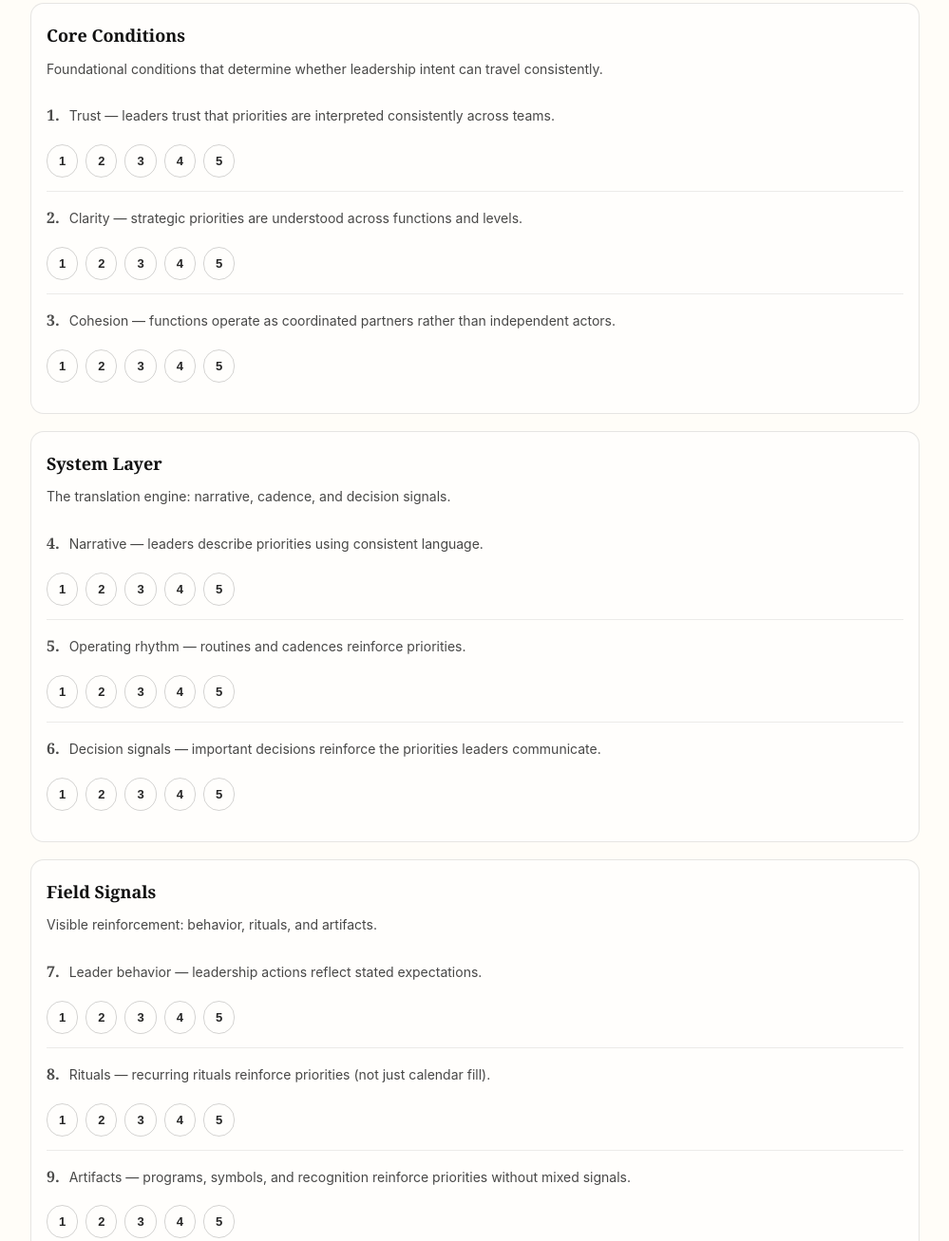
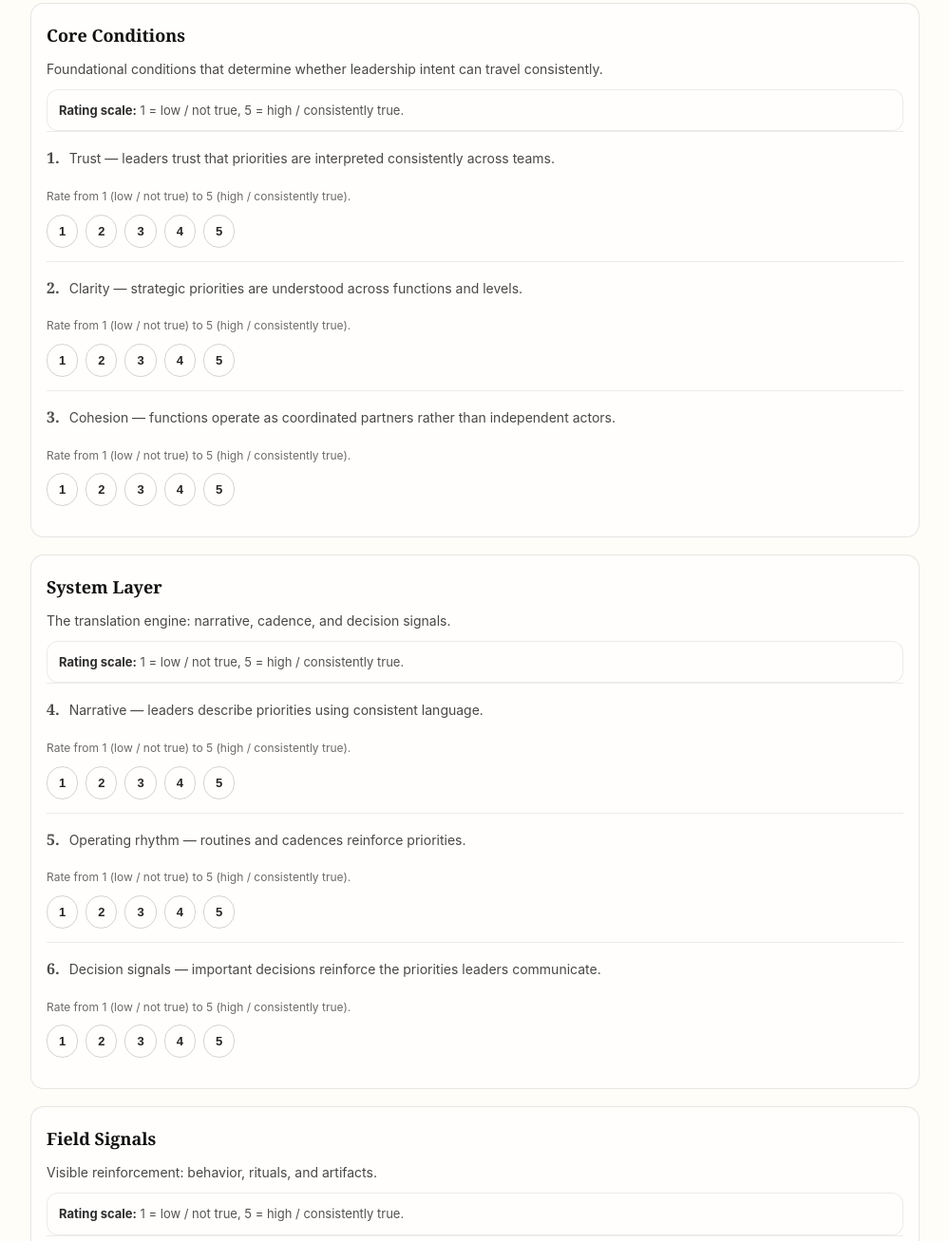
Before and after one commit to kevin-fuschich/deskandmarginoutfitters, a plain HTML site: page diagnostic.html in a window 1280 px wide. Shown: the part 343-1650 px from the top of the page at 95% size, without its empty margins (140-1139 px from the left). Drawn offline with Linux system fonts and the light colour scheme.

Commit message:
Update diagnostic.html

```diff
--- a/diagnostic.html
+++ b/diagnostic.html
@@ -95,6 +95,19 @@ header{
   font-size:14px;
 }
 
+.scale-guide{
+  margin-top:10px;
+  padding:10px 12px;
+  border:1px solid rgba(17,17,17,0.08);
+  border-radius:12px;
+  background:rgba(255,255,255,0.45);
+  font-size:13px;
+  color:rgba(0,0,0,0.68);
+}
+.scale-guide strong{
+  color:rgba(0,0,0,0.82);
+}
+
 .q{
   padding:14px 0;
   border-top:1px solid rgba(17,17,17,0.08);
@@ -116,6 +129,12 @@ header{
   margin:0;
   color:rgba(0,0,0,0.86);
   font-size:14px;
+}
+
+.scale-label{
+  margin-top:6px;
+  font-size:12px;
+  color:rgba(0,0,0,0.58);
 }
 
 .scale{
@@ -347,12 +366,16 @@ footer{
     <div class="block">
       <h2>Core Conditions</h2>
       <p>Foundational conditions that determine whether leadership intent can travel consistently.</p>
+      <div class="scale-guide">
+        <strong>Rating scale:</strong> 1 = low / not true, 5 = high / consistently true.
+      </div>
 
       <div class="q" data-q="1">
         <div class="q-title">
           <div class="q-num">1.</div>
           <p class="q-text">Trust — leaders trust that priorities are interpreted consistently across teams.</p>
         </div>
+        <div class="scale-label">Rate from 1 (low / not true) to 5 (high / consistently true).</div>
         <div class="scale">
           <button class="choice" data-v="1">1</button><button class="choice" data-v="2">2</button><button class="choice" data-v="3">3</button><button class="choice" data-v="4">4</button><button class="choice" data-v="5">5</button>
         </div>
@@ -363,6 +386,7 @@ footer{
           <div class="q-num">2.</div>
           <p class="q-text">Clarity — strategic priorities are understood across functions and levels.</p>
         </div>
+        <div class="scale-label">Rate from 1 (low / not true) to 5 (high / consistently true).</div>
         <div class="scale">
           <button class="choice" data-v="1">1</button><button class="choice" data-v="2">2</button><button class="choice" data-v="3">3</button><button class="choice" data-v="4">4</button><button class="choice" data-v="5">5</button>
         </div>
@@ -373,6 +397,7 @@ footer{
           <div class="q-num">3.</div>
           <p class="q-text">Cohesion — functions operate as coordinated partners rather than independent actors.</p>
         </div>
+        <div class="scale-label">Rate from 1 (low / not true) to 5 (high / consistently true).</div>
         <div class="scale">
           <button class="choice" data-v="1">1</button><button class="choice" data-v="2">2</button><button class="choice" data-v="3">3</button><button class="choice" data-v="4">4</button><button class="choice" data-v="5">5</button>
         </div>
@@ -383,12 +408,16 @@ footer{
     <div class="block">
       <h2>System Layer</h2>
       <p>The translation engine: narrative, cadence, and decision signals.</p>
+      <div class="scale-guide">
+        <strong>Rating scale:</strong> 1 = low / not true, 5 = high / consistently true.
+      </div>
 
       <div class="q" data-q="4">
         <div class="q-title">
           <div class="q-num">4.</div>
           <p class="q-text">Narrative — leaders describe priorities using consistent language.</p>
         </div>
+        <div class="scale-label">Rate from 1 (low / not true) to 5 (high / consistently true).</div>
         <div class="scale">
           <button class="choice" data-v="1">1</button><button class="choice" data-v="2">2</button><button class="choice" data-v="3">3</button><button class="choice" data-v="4">4</button><button class="choice" data-v="5">5</button>
         </div>
@@ -399,6 +428,7 @@ footer{
           <div class="q-num">5.</div>
           <p class="q-text">Operating rhythm — routines and cadences reinforce priorities.</p>
         </div>
+        <div class="scale-label">Rate from 1 (low / not true) to 5 (high / consistently true).</div>
         <div class="scale">
           <button class="choice" data-v="1">1</button><button class="choice" data-v="2">2</button><button class="choice" data-v="3">3</button><button class="choice" data-v="4">4</button><button class="choice" data-v="5">5</button>
         </div>
@@ -409,6 +439,7 @@ footer{
           <div class="q-num">6.</div>
           <p class="q-text">Decision signals — important decisions reinforce the priorities leaders communicate.</p>
         </div>
+        <div class="scale-label">Rate from 1 (low / not true) to 5 (high / consistently true).</div>
         <div class="scale">
           <button class="choice" data-v="1">1</button><button class="choice" data-v="2">2</button><button class="choice" data-v="3">3</button><button class="choice" data-v="4">4</button><button class="choice" data-v="5">5</button>
         </div>
@@ -419,12 +450,16 @@ footer{
     <div class="block">
       <h2>Field Signals</h2>
       <p>Visible reinforcement: behavior, rituals, and artifacts.</p>
+      <div class="scale-guide">
+        <strong>Rating scale:</strong> 1 = low / not true, 5 = high / consistently true.
+      </div>
 
       <div class="q" data-q="7">
         <div class="q-title">
           <div class="q-num">7.</div>
           <p class="q-text">Leader behavior — leadership actions reflect stated expectations.</p>
         </div>
+        <div class="scale-label">Rate from 1 (low / not true) to 5 (high / consistently true).</div>
         <div class="scale">
           <button class="choice" data-v="1">1</button><button class="choice" data-v="2">2</button><button class="choice" data-v="3">3</button><button class="choice" data-v="4">4</button><button class="choice" data-v="5">5</button>
         </div>
@@ -435,6 +470,7 @@ footer{
           <div class="q-num">8.</div>
           <p class="q-text">Rituals — recurring rituals reinforce priorities (not just calendar fill).</p>
         </div>
+        <div class="scale-label">Rate from 1 (low / not true) to 5 (high / consistently true).</div>
         <div class="scale">
           <button class="choice" data-v="1">1</button><button class="choice" data-v="2">2</button><button class="choice" data-v="3">3</button><button class="choice" data-v="4">4</button><button class="choice" data-v="5">5</button>
         </div>
@@ -445,6 +481,7 @@ footer{
           <div class="q-num">9.</div>
           <p class="q-text">Artifacts — programs, symbols, and recognition reinforce priorities without mixed signals.</p>
         </div>
+        <div class="scale-label">Rate from 1 (low / not true) to 5 (high / consistently true).</div>
         <div class="scale">
           <button class="choice" data-v="1">1</button><button class="choice" data-v="2">2</button><button class="choice" data-v="3">3</button><button class="choice" data-v="4">4</button><button class="choice" data-v="5">5</button>
         </div>
```
